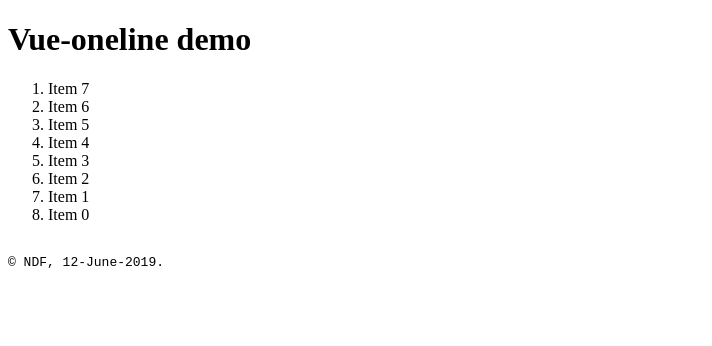
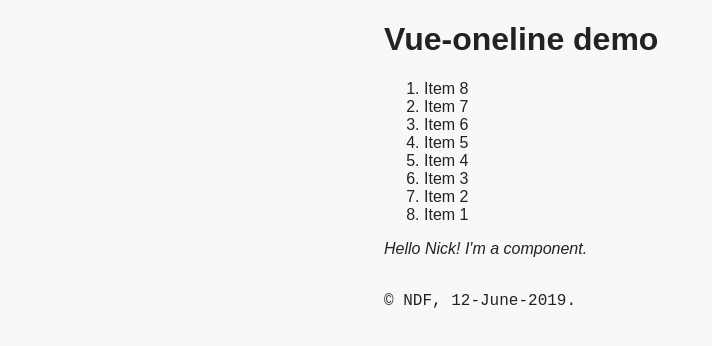
Before and after one commit to nfreear/vue-oneline, a website: page demo/index.html in a window 1280 px wide. Shown: the whole page, without its empty margins (0-712 px from the left). Drawn offline with nearby package versions, Linux system fonts and the light colour scheme.

Commit message:
Fix/ re-write using promises; add README

```diff
--- /dev/null
+++ b/demo/demo.css
@@ -0,0 +1,8 @@
+
+body {
+  background: #f8f8f8;
+  color: #222;
+  font: 1rem sans-serif;
+  margin: 1rem auto;
+  max-width: 32rem;
+}
--- a/demo/index.html
+++ b/demo/index.html
@@ -1,10 +1,11 @@
 <!doctype html> <title> Vue-oneline demo </title>
+
+<link rel=stylesheet href="demo.css">
 
 <h1> Vue-oneline demo </h1>
 
+
 <div id="app">
-
-  <!-- <test-items x-count="30" ref="test"> -->
 
     {{ appdebug('Hello world!', 3) }}
 
@@ -12,19 +13,36 @@
       <li
         v-for="(item, index) in reverseItems( 8 )"
         :key="item.id"
-        >Item {{ item.name }}</li>
+        >Item {{ item.name + 1 }}</li>
     </ol>
 
-  <!-- </test-items> -->
+    <hello-world :name="'Nick'"/>
 
 </div>
+
 
 <script data-CDN-src="https://unpkg.com/vue-oneline"></script>
 
 <script src="../index.js"></script>
 
+
+<script>
+  OneLine().then(done => {
+
+    Vue.component('hello-world', {
+
+      props: { name: String },
+
+      template: '<em> Hello {{ name }}! I\'m a component. </em>',
+    })
+
+    done()
+  })
+</script>
+
+
 <pre>
 
-&copy; NDF, 12-June-2019.
+© NDF, 12-June-2019.
 
 </pre>
--- a/index.js
+++ b/index.js
@@ -1,42 +1,55 @@
 /*!
-  NDF, 12-June-2019.
+  © Nick Freear, 12-June-2019 | License: MIT.
 */
 
-((W, D) => {
+((WIN, DOC) => {
+  'use strict';
 
-  let sc = D.createElement('script')
+  const APP_ELEMENT = '#app';
+  const REJECT_TIMEOUT = 8 * 1000;
 
-  sc.src = 'https://unpkg.com/vue/dist/vue.js';
-  sc.onload = () => {
+  WIN.OneLine = () => {
+    let promise = new Promise((resolve, reject) => {
+      let sc = DOC.createElement('script');
 
-    /* W.Vue.component('TestItems', {
-      template: '<test-items><slot></slot></test-items>',
+      sc.src = 'https://unpkg.com/vue/dist/vue.js';
 
-      mounted () {
-        console.debug('TestItems.mounted:', this)
-      },
-    }) */
+      sc.onload = () => {
+        resolve(mountVue);
+      };
 
-    let vm = new W.Vue({
-      el: '#app',
+      DOC.head.appendChild(sc);
 
-      data () { return {
-        DEFAULT_COUNT: 10,
+      WIN.setTimeout(() => { reject(Error("OneLine: script 'onload' failed ?!")); }, REJECT_TIMEOUT);
+    });
+
+    return promise;
+  };
+
+  function mountVue () {
+    const Vue = WIN.Vue;
+
+    let vm = new Vue({
+
+      el: APP_ELEMENT,
+
+      data () {
+        return {
+          DEFAULT_COUNT: 10
         // items: [],
         // reverseItems: [],
-      }},
-
-      computed: { },
+        };
+      },
 
       methods: {
         items (count) {
-          count = parseInt(count || this.DEFAULT_COUNT)
+          count = parseInt(count || this.DEFAULT_COUNT);
           let theItems = [];
 
-          const MAKE_ARRAY = Array.from(Array(count).keys())
-          MAKE_ARRAY.forEach((name, id) => theItems.push({ id, name }))
+          const MAKE_ARRAY = Array.from(Array(count).keys());
+          MAKE_ARRAY.forEach((name, id) => theItems.push({ id, name }));
 
-          console.warn('App.theItems:', theItems);
+          console.warn('App.items:', theItems);
           return theItems;
         },
 
@@ -44,17 +57,14 @@
           return this.items(count).reverse();
         },
 
-        appdebug (...values) { console.warn(values) },
+        appdebug (...values) { console.warn(...values); }
       },
 
       mounted () {
-        // Vue.nextTick(() => this.setupItems())
+        console.warn('App.mounted:', Vue.version, Vue.config, this);
+      }
+    });
 
-        console.warn('App.mounted:', this, Vue.config)
-      },
-    })
-  }
-
-  D.body.appendChild(sc)
-
-})(window, window.document)
+    return vm;
+  } // End: mountVue.
+})(window, window.document);
```
Also changed, not shown: package.json (+18 -3 lines), README.md (added), 1 other file.
